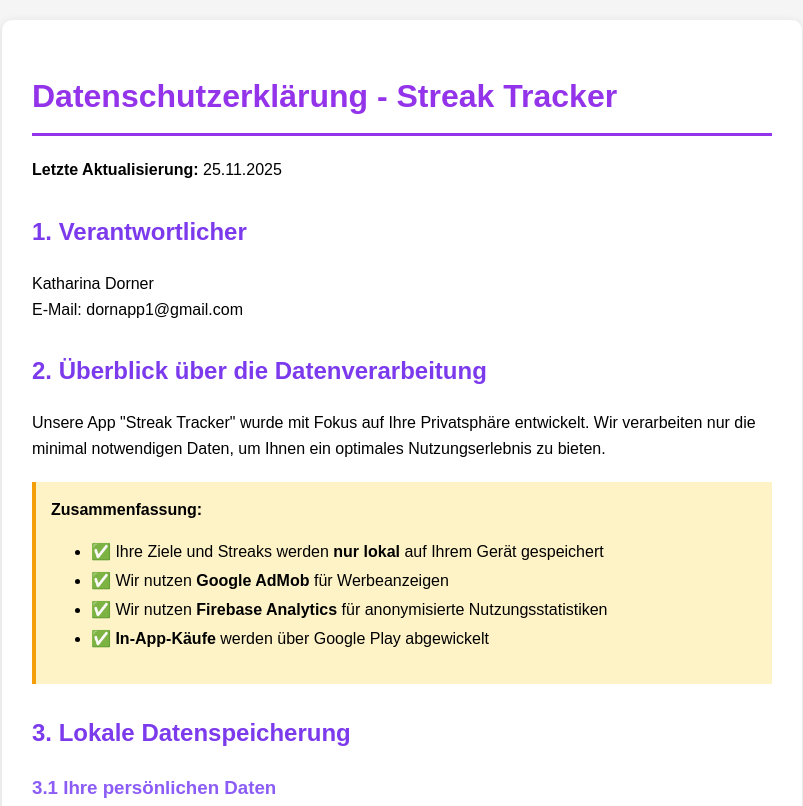
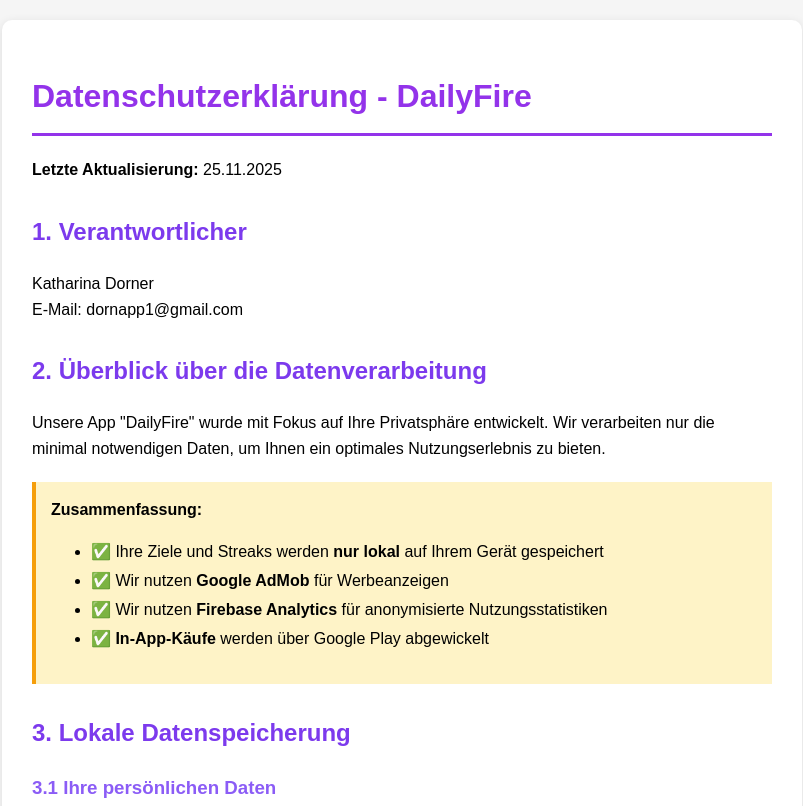
Before and after one commit to dornapp/privacy-policy, a plain HTML site: page index.html in a window 1280 px wide. Shown: the top 806 px of the page, without its empty margins (238-1041 px from the left). Drawn offline with Linux system fonts and the light colour scheme.

Commit message:
Update index.html

```diff
--- a/index.html
+++ b/index.html
@@ -3,7 +3,7 @@
 <head>
     <meta charset="UTF-8">
     <meta name="viewport" content="width=device-width, initial-scale=1.0">
-    <title>Datenschutzerklärung - Streak Tracker</title>
+    <title>Datenschutzerklärung - DailyFire</title>
     <style>
         body {
             font-family: Arial, sans-serif;
@@ -64,7 +64,7 @@
 </head>
 <body>
     <div class="container">
-        <h1>Datenschutzerklärung - Streak Tracker</h1>
+        <h1>Datenschutzerklärung - DailyFire</h1>
 
         <p><strong>Letzte Aktualisierung:</strong> 25.11.2025</p>
 
@@ -76,7 +76,7 @@
 
         <h2>2. Überblick über die Datenverarbeitung</h2>
         <p>
-            Unsere App "Streak Tracker" wurde mit Fokus auf Ihre Privatsphäre entwickelt.
+            Unsere App "DailyFire" wurde mit Fokus auf Ihre Privatsphäre entwickelt.
             Wir verarbeiten nur die minimal notwendigen Daten, um Ihnen ein optimales Nutzungserlebnis zu bieten.
         </p>
 
@@ -372,7 +372,7 @@
         </div>
 
         <p style="text-align: center; color: #6b7280; margin-top: 30px; font-size: 14px;">
-            © 2025 Streak Tracker. Alle Rechte vorbehalten.
+            © 2025 DailyFire. Alle Rechte vorbehalten.
         </p>
     </div>
 </body>
```
